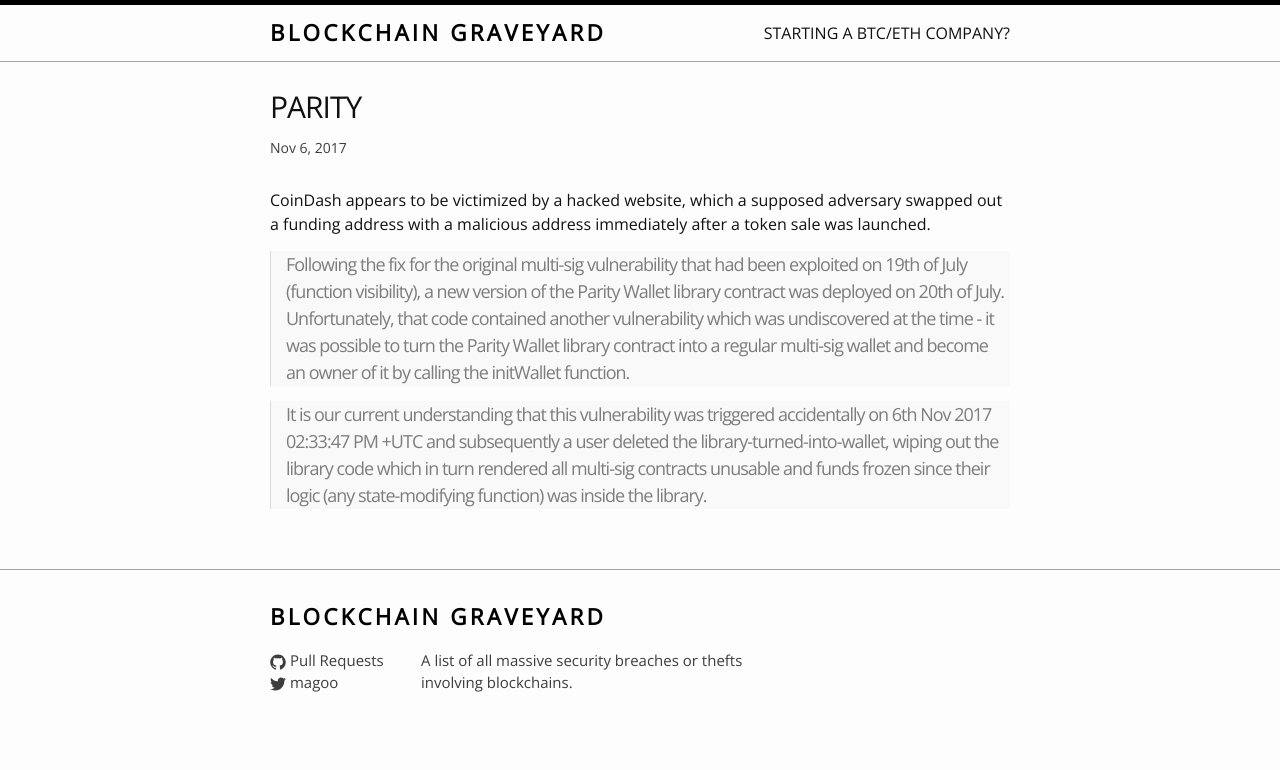
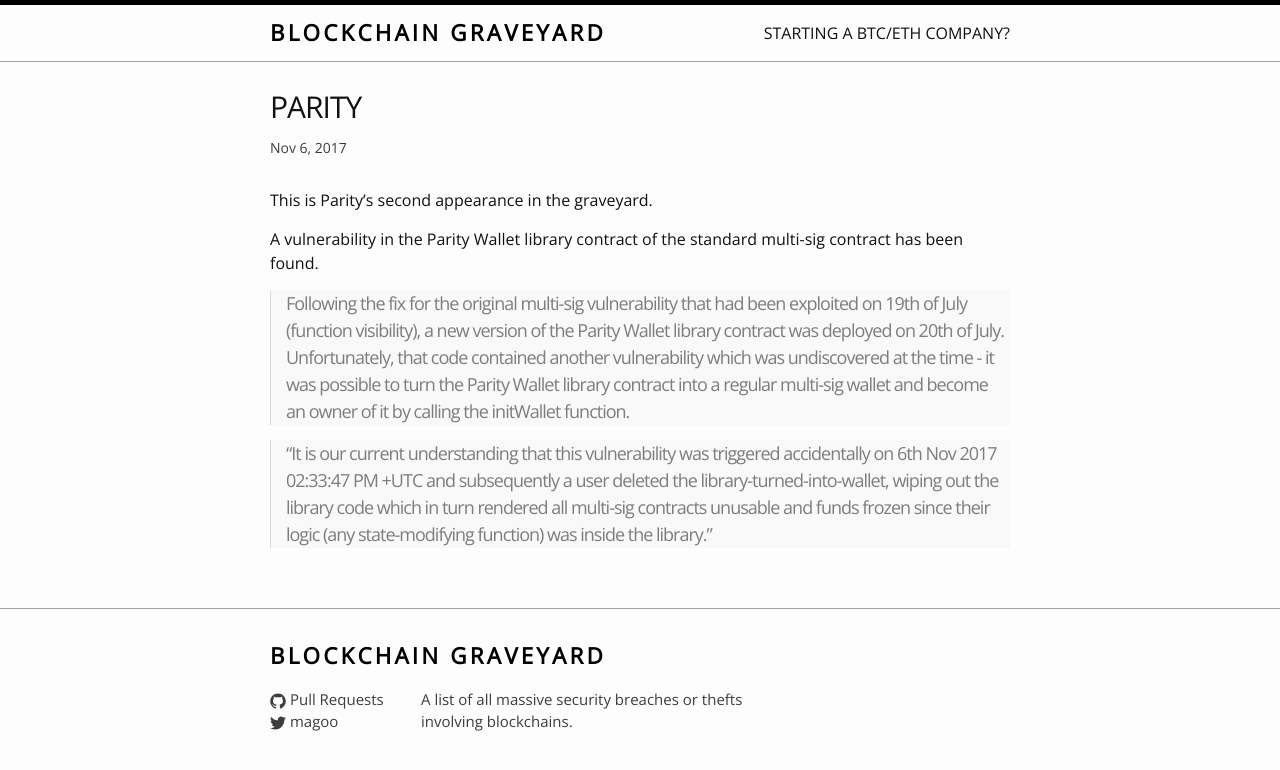
Before and after one commit to magoo/Blockchain-Graveyard, a Jekyll site: the page built from _posts/2017-11-07-parity.markdown, in a window 1280 px wide. Shown: the top 770 px of the page. Built offline with Jekyll 4.4.1, drawn with Linux system fonts in a browser that asks for light colours; nearby versions of some CDN libraries.

Commit message:
Note that this is Parity's second appearance

```diff
--- a/_posts/2017-11-07-parity.markdown
+++ b/_posts/2017-11-07-parity.markdown
@@ -5,8 +5,10 @@
 categories: client
 link: https://paritytech.io/security-alert-2/
 ---
-CoinDash appears to be victimized by a hacked website, which a supposed adversary swapped out a funding address with a malicious address immediately after a token sale was launched.
+This is Parity's second appearance in the graveyard.
+
+A vulnerability in the Parity Wallet library contract of the standard multi-sig contract has been found.
 
 >  Following the fix for the original multi-sig vulnerability that had been exploited on 19th of July (function visibility), a new version of the Parity Wallet library contract was deployed on 20th of July. Unfortunately, that code contained another vulnerability which was undiscovered at the time - it was possible to turn the Parity Wallet library contract into a regular multi-sig wallet and become an owner of it by calling the initWallet function.
 
-> It is our current understanding that this vulnerability was triggered accidentally on 6th Nov 2017 02:33:47 PM +UTC and subsequently a user deleted the library-turned-into-wallet, wiping out the library code which in turn rendered all multi-sig contracts unusable and funds frozen since their logic (any state-modifying function) was inside the library.
+> "It is our current understanding that this vulnerability was triggered accidentally on 6th Nov 2017 02:33:47 PM +UTC and subsequently a user deleted the library-turned-into-wallet, wiping out the library code which in turn rendered all multi-sig contracts unusable and funds frozen since their logic (any state-modifying function) was inside the library."
```
